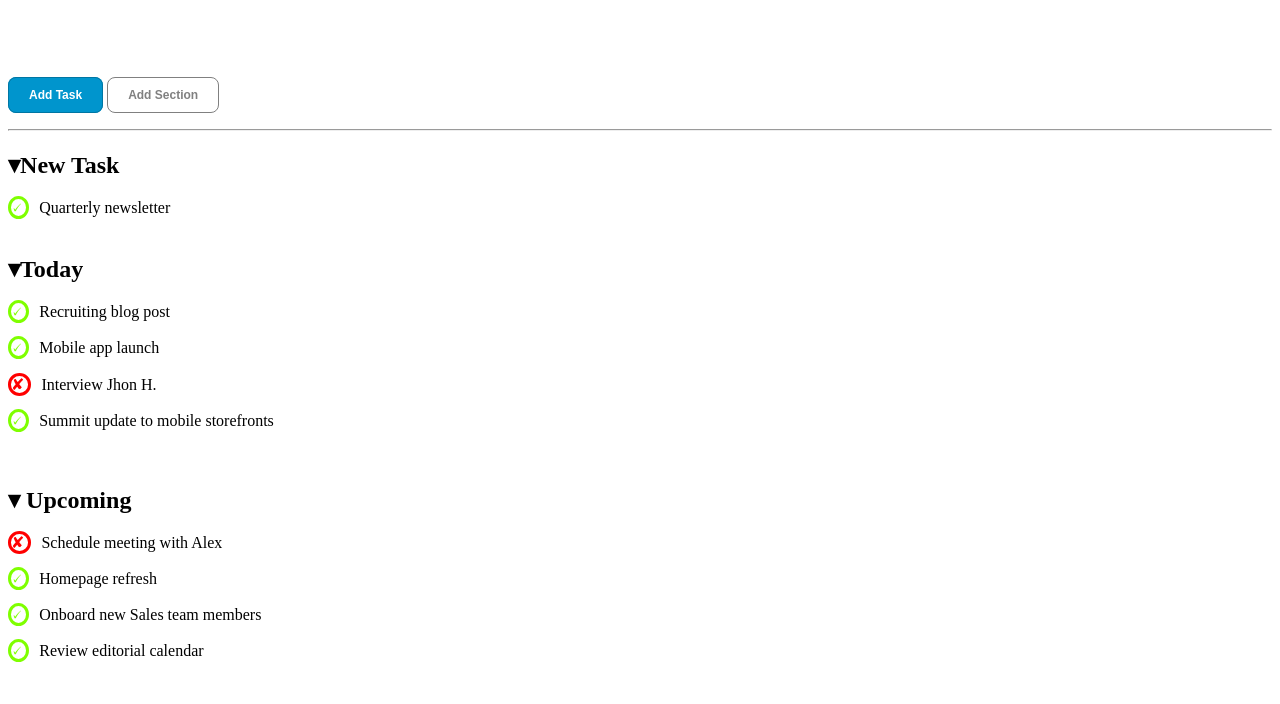
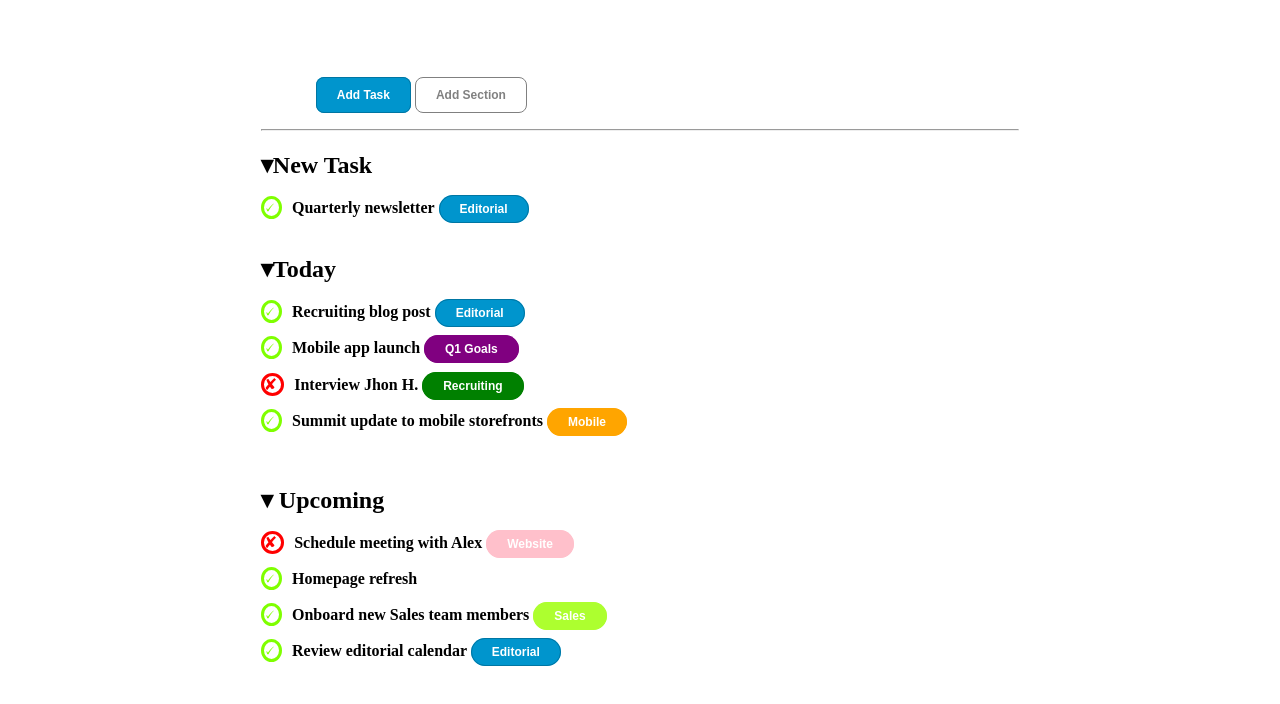
Before and after one commit to GiorgioAscione/html-css-toboolist, a plain HTML site: page index.html in a window 1280 px wide. Shown: the part 84-788 px from the top of the page. Drawn offline with Linux system fonts and the light colour scheme.

Commit message:
Commit finale

```diff
--- a/index.html
+++ b/index.html
@@ -26,25 +26,30 @@
         <div>
             <h2> &blacktriangledown;New Task</h2>
             <span id="spunta"> &#128504 </span>
-            <span>Quarterly newsletter</span>
+            <span> <strong>Quarterly newsletter</strong></span>
+            <span id="pulsante3"> Editorial </span>
         </div>
         <br>
         <div>
             <h2>&blacktriangledown;Today</h2>
                 <span id="spunta"> &#128504 </span>
-                <span>Recruiting blog post</span>
+                <span><strong> Recruiting blog post</strong></span>
+                <span id="pulsante3"> Editorial </span>
                 <br>
                 <br>
                 <span id="spunta"> &#128504 </span>
-                <span> Mobile app launch </span>
+                <span><strong> Mobile app launch </strong></span>
+                <span id="pulsante4"> Q1 Goals</span>
                 <br>
                 <br>
                 <span id="spunta2"> &#10008 </span>
-                <span>Interview Jhon H.</span>
+                <span><strong>Interview Jhon H.</strong></span>
+                <span id="pulsante5"> Recruiting</span>
                 <br>
                 <br>
             <span id="spunta"> &#128504 </span>
-            <span>Summit update to mobile storefronts</span>
+            <span><strong>Summit update to mobile storefronts</strong></span>
+            <span id="pulsante6"> Mobile</span>
                 <br>
                 <br>
             </main>
@@ -55,19 +60,22 @@
             <h2>&blacktriangledown; Upcoming </h2>
 
             <span id="spunta2"> &#10008 </span>
-            <span>Schedule meeting with Alex</span>
+            <span><strong>Schedule meeting with Alex</strong></span>
+            <span id="pulsante7"> Website </span>
                 <br>
                 <br>
             <span id="spunta"> &#128504 </span>
-            <span>Homepage refresh</span>
+            <span><strong>Homepage refresh</strong></span>
                 <br>
                 <br>
             <span id="spunta"> &#128504 </span>
-            <span>Onboard new Sales team members</span>
+            <span><strong>Onboard new Sales team members</strong></span>
+            <span id="pulsante8"> Sales</span>
                 <br>
                 <br>
             <span id="spunta"> &#128504 </span>
-            <span> Review editorial calendar </span>
+            <span><strong> Review editorial calendar </strong></span>
+            <span id="pulsante3"> Editorial </span>
             </footer>
         </div>
 
--- a/style.css
+++ b/style.css
@@ -1,3 +1,7 @@
+main { background-size: auto; margin-left: 20%; margin-right: 20%;
+}
+footer { background-size: auto; margin-left: 20%; margin-right: 20%;
+}
 .numero1 { height: 70px; width: 70px; vertical-align: middle;
 }
 .numero2 {font-size: 35px; line-height: 70px;
@@ -14,6 +18,7 @@
     padding: 10px 20px;
     border: solid 1px #0076a3;
     background: #0095cd;
+    margin-left: 55px;
 }
 #pulsante2 {-moz-border-radius: 8px;
     -webkit-border-radius: 8px;
@@ -33,3 +38,76 @@
 #spunta2 {border-style: solid ; color: red;
     border-radius: 50%; margin-right: 10px;
 }
+#pulsante3 {
+    -moz-border-radius: 8px;
+    -webkit-border-radius: 8px;
+    border-radius: 25px;
+    outline: none;
+    text-align: center;
+    text-decoration: none;
+    font: bold 12px Arial, Helvetica, sans-serif;
+    color: #fff;
+    padding: 6px 20px;
+    border: solid 1px #0076a3;
+    background: #0095cd;
+}
+#pulsante4 {-moz-border-radius: 8px;
+    -webkit-border-radius: 8px;
+    border-radius: 25px;
+    outline: none;
+    text-align: center;
+    text-decoration: none;
+    font: bold 12px Arial, Helvetica, sans-serif;
+    color: #fff;
+    padding: 6px 20px;
+    border: solid 1px purple;
+    background: purple;
+}
+#pulsante5 {-moz-border-radius: 8px;
+    -webkit-border-radius: 8px;
+    border-radius: 25px;
+    outline: none;
+    text-align: center;
+    text-decoration: none;
+    font: bold 12px Arial, Helvetica, sans-serif;
+    color: #fff;
+    padding: 6px 20px;
+    border: solid 1px green;
+    background: green;
+}
+#pulsante6 {-moz-border-radius: 8px;
+    -webkit-border-radius: 8px;
+    border-radius: 25px;
+    outline: none;
+    text-align: center;
+    text-decoration: none;
+    font: bold 12px Arial, Helvetica, sans-serif;
+    color: #fff;
+    padding: 6px 20px;
+    border: solid 1px orange;
+    background: orange;
+}
+#pulsante7 {-moz-border-radius: 8px;
+    -webkit-border-radius: 8px;
+    border-radius: 25px;
+    outline: none;
+    text-align: center;
+    text-decoration: none;
+    font: bold 12px Arial, Helvetica, sans-serif;
+    color: #fff;
+    padding: 6px 20px;
+    border: solid 1px pink;
+    background: pink;
+}
+#pulsante8 {-moz-border-radius: 8px;
+    -webkit-border-radius: 8px;
+    border-radius: 25px;
+    outline: none;
+    text-align: center;
+    text-decoration: none;
+    font: bold 12px Arial, Helvetica, sans-serif;
+    color: #fff;
+    padding: 6px 20px;
+    border: solid 1px greenyellow;
+    background: greenyellow;
+}
```
